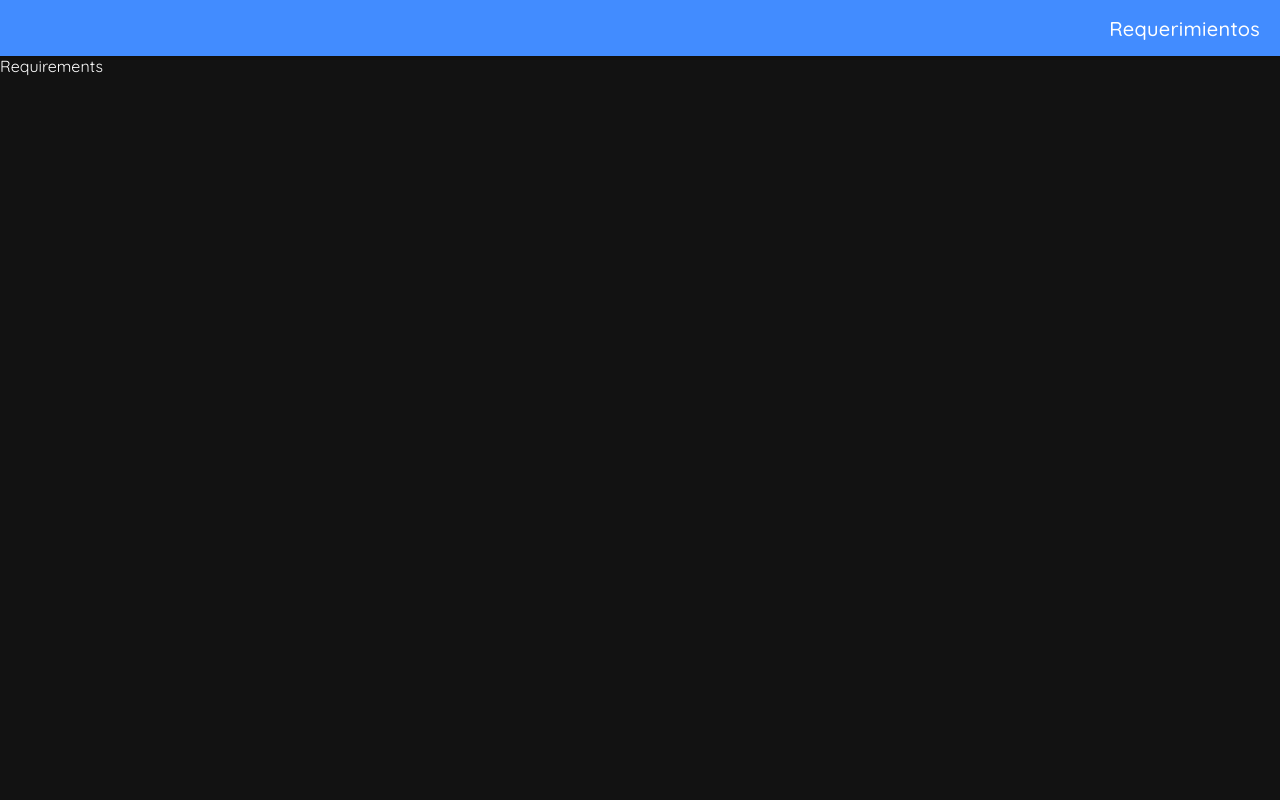
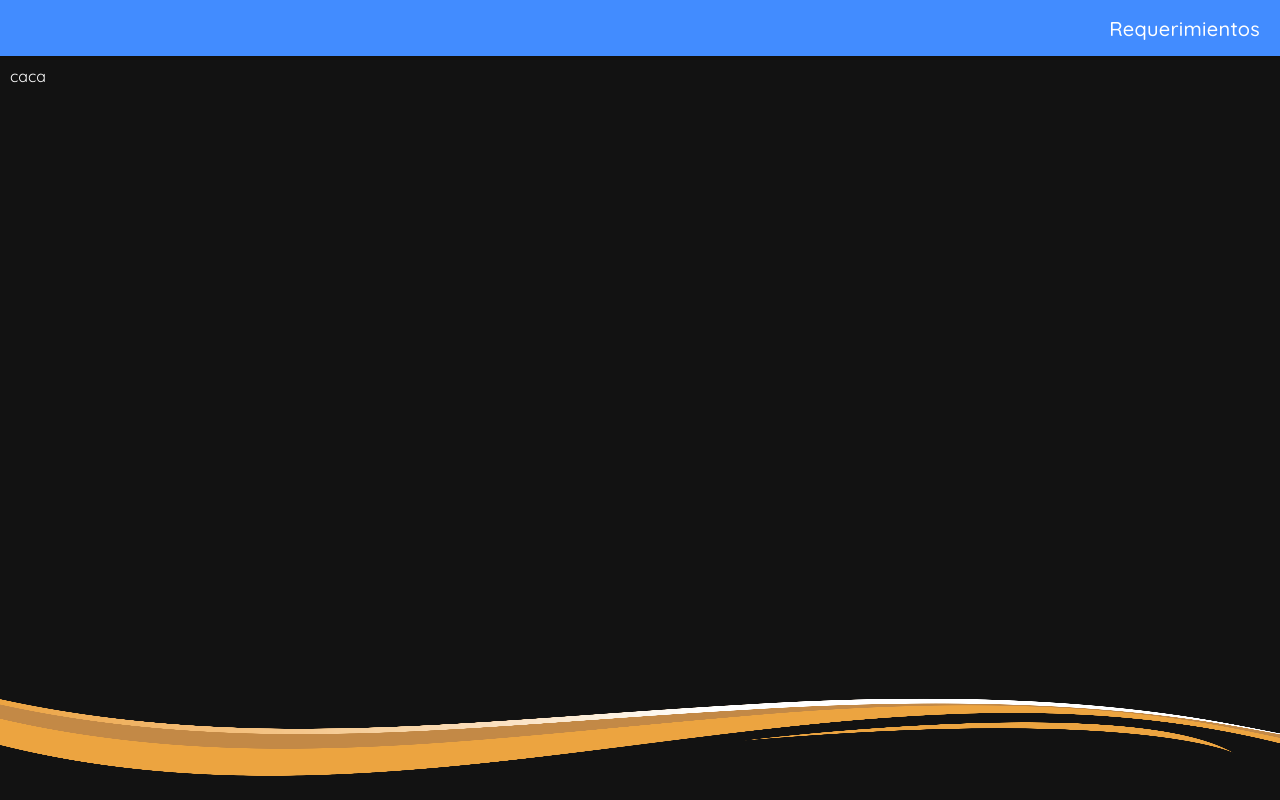
Before and after one commit to Guachismingos/Sang-frontend-ionic, a React (Create React App) app: page /requirements in a window 1280 px wide. Built offline with nearby package versions, Linux system fonts and the light colour scheme.

Commit message:
Some fixes, home page done

```diff
--- a/src/pages/About.tsx
+++ b/src/pages/About.tsx
@@ -1,12 +1,14 @@
 import { FC } from "react";
-import { IonPage, IonContent } from "@ionic/react";
+import { IonPage, IonContent, IonGrid } from "@ionic/react";
 import Header from "../components/Header";
 
 const About: FC = () => {
   return (
     <IonPage>
       <Header title="Quienes somos" />
-      <IonContent fullscreen>About</IonContent>
+      <IonContent fullscreen>
+        <IonGrid class="mainCont"></IonGrid>
+      </IonContent>
     </IonPage>
   );
 };
--- a/src/pages/Home.tsx
+++ b/src/pages/Home.tsx
@@ -9,7 +9,7 @@ const Home: FC = () => {
     <IonPage>
       <Header title="Inicio" />
       <IonContent fullscreen>
-        <IonGrid class="homeMain">
+        <IonGrid class="mainCont">
           <HomeImagesSlide />
           <HomeButtonsGrid />
         </IonGrid>
--- a/src/pages/Models.tsx
+++ b/src/pages/Models.tsx
@@ -1,12 +1,14 @@
 import { FC } from "react";
-import { IonPage, IonContent } from "@ionic/react";
+import { IonPage, IonContent, IonGrid } from "@ionic/react";
 import Header from "../components/Header";
 
 const Models: FC = () => {
   return (
     <IonPage>
       <Header title="Modelos" />
-      <IonContent fullscreen>Home</IonContent>
+      <IonContent fullscreen>
+        <IonGrid class="mainCont"></IonGrid>
+      </IonContent>
     </IonPage>
   );
 };
--- a/src/pages/Projects.tsx
+++ b/src/pages/Projects.tsx
@@ -1,12 +1,14 @@
 import { FC } from "react";
-import { IonPage, IonContent } from "@ionic/react";
+import { IonPage, IonContent, IonGrid } from "@ionic/react";
 import Header from "../components/Header";
 
 const Projects: FC = () => {
   return (
     <IonPage>
       <Header title="Proyectos" />
-      <IonContent fullscreen>Projects</IonContent>
+      <IonContent fullscreen>
+        <IonGrid class="mainCont"></IonGrid>
+      </IonContent>
     </IonPage>
   );
 };
--- a/src/pages/Requirements.tsx
+++ b/src/pages/Requirements.tsx
@@ -1,12 +1,18 @@
 import { FC } from "react";
-import { IonPage, IonContent } from "@ionic/react";
+import { IonPage, IonContent, IonGrid, IonRow, IonCol } from "@ionic/react";
 import Header from "../components/Header";
 
 const Requirements: FC = () => {
   return (
     <IonPage>
       <Header title="Requerimientos" />
-      <IonContent fullscreen>Requirements</IonContent>
+      <IonContent fullscreen>
+        <IonGrid class="mainCont">
+          <IonRow>
+            <IonCol>caca</IonCol>
+          </IonRow>
+        </IonGrid>
+      </IonContent>
     </IonPage>
   );
 };
--- a/src/theme/styles.css
+++ b/src/theme/styles.css
@@ -7,8 +7,11 @@
   font-family: "Quicksand";
 }
 
-.homeMain {
-  margin-bottom: 100px;
+.mainCont {
+  background: url(../assets/images/footer-waves.png) no-repeat;
+  background-position: bottom;
+  background-size: 100% 15%;
+  height: 100%;
 }
 
 .homeSection {
```
Also changed, not shown: src/assets/images/footer-waves.png (added).
